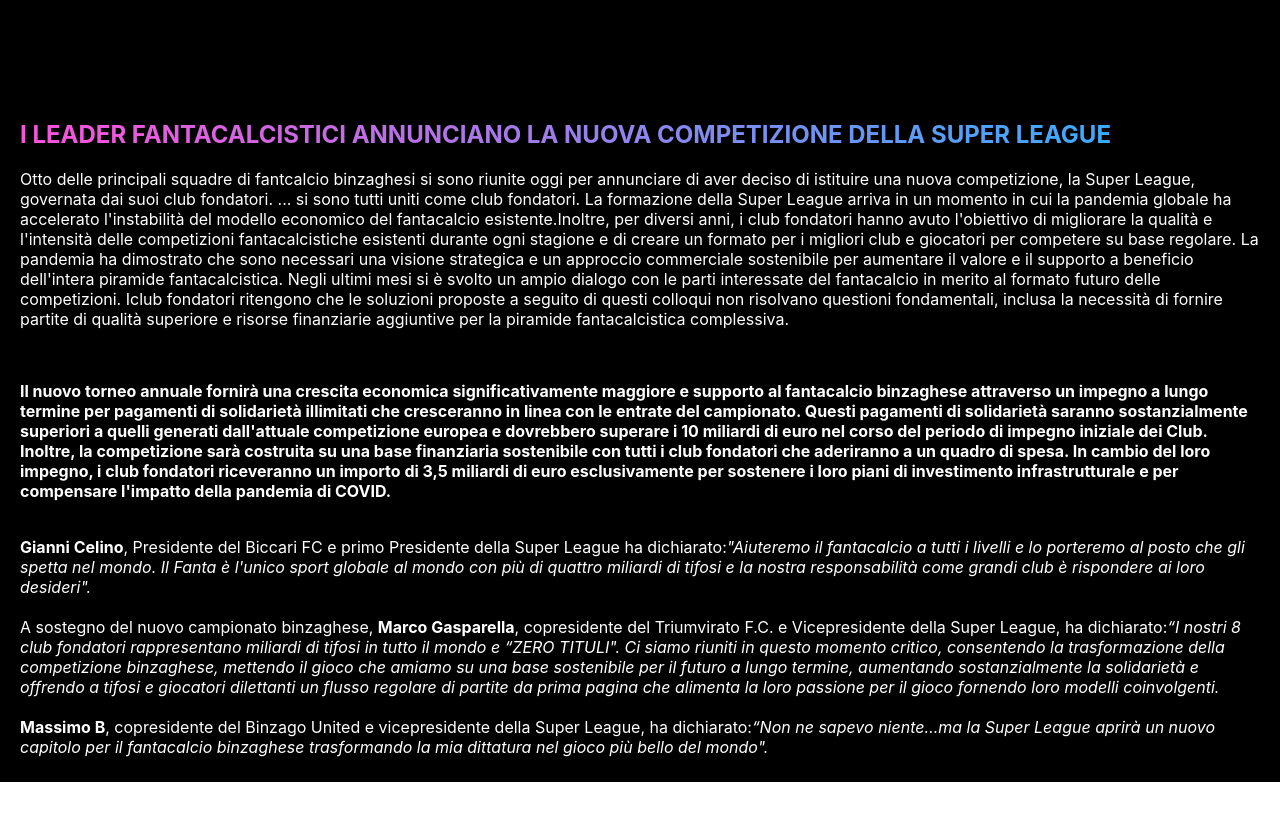
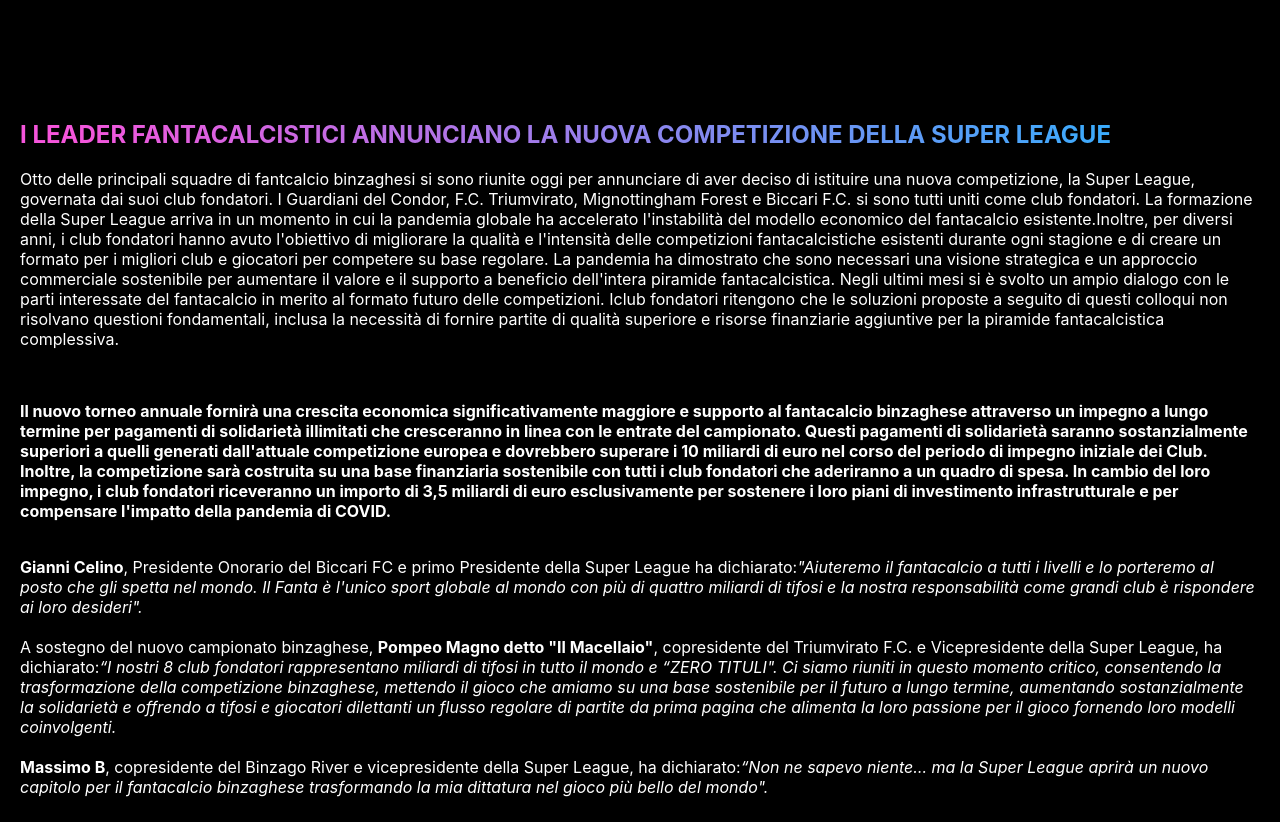
Before and after one commit to MartinFrancesco/thesuperleague, a React (Create React App) app: page /press in a window 1280 px wide. Before the commit the page ends 800 px from the top, so only its background shows below. Built offline with nearby package versions, Linux system fonts and the light colour scheme.

Commit message:
fix: testi

```diff
--- a/src/components/sections/MainSection.js
+++ b/src/components/sections/MainSection.js
@@ -28,11 +28,11 @@ const MainSection = () => {
                         <li>
                         <div className="match"></div>
                             <h2><span>PARTITE</span> E TORNEO</h2>
-                            <p>Le partite si giocheranno seguendo la stagione di calcio attuale della Lega Serie A Frecciarossa.</p>
+                            <p>Le partite si giocheranno seguendo la stagione di calcio attuale della Lega Serie A Tim. Campionato e Coppa di lega come nelle migliori storie.</p>
                         </li>
                         <li>
                         <div className="fairplay"></div>
-                            <h2>SOLIDARIETA E <span>SOSTENIBILITA</span></h2>
+                            <h2>SOLIDARIETÁ E <span>SOSTENIBILITÁ</span></h2>
                             <p>I contributi di solidarietà cresceranno in linea con i ricavi della lega e si prevede che superino i 10 miliardi di euro durante il corso del periodo iniziale di impegno dei club. Questi contributi di solidarietà seguiranno un nuovo modello di regolare rendicontazione pubblica in piena trasparenza.
                                 In sostanza: più budget all'iscrizione delle squadre, più soldi ai vincitori.
                             </p>
--- a/src/components/sections/press/PressRealese.js
+++ b/src/components/sections/press/PressRealese.js
@@ -10,7 +10,7 @@ const PressRealese = () => {
 
                 <p>
                     Otto delle principali squadre di fantcalcio binzaghesi si sono riunite oggi per annunciare di aver deciso di istituire una nuova competizione, la Super League, governata dai suoi club fondatori.
-                    ... si sono tutti uniti come club fondatori.
+                    I Guardiani del Condor, F.C. Triumvirato, Mignottingham Forest e Biccari F.C. si sono tutti uniti come club fondatori.
                     La formazione della Super League arriva in un momento in cui la pandemia globale ha accelerato l'instabilità del modello economico del fantacalcio esistente.Inoltre, per diversi anni, i club fondatori hanno avuto l'obiettivo di migliorare la qualità e l'intensità delle competizioni fantacalcistiche esistenti durante ogni stagione e di creare un formato per i migliori club e giocatori per competere su base regolare.
                     La pandemia ha dimostrato che sono necessari una visione strategica e un approccio commerciale sostenibile per aumentare il valore e il supporto a beneficio dell'intera piramide fantacalcistica. Negli ultimi mesi si è svolto un ampio dialogo con le parti interessate del fantacalcio in merito al formato futuro delle competizioni. Iclub fondatori ritengono che le soluzioni proposte a seguito di questi colloqui non risolvano questioni fondamentali, inclusa la necessità di fornire partite di qualità superiore e risorse finanziarie aggiuntive per la piramide fantacalcistica complessiva.
                 </p>
@@ -19,16 +19,16 @@ const PressRealese = () => {
                 <p><strong>Il nuovo torneo annuale fornirà una crescita economica significativamente maggiore e supporto al fantacalcio binzaghese attraverso un impegno a lungo termine per pagamenti di solidarietà illimitati che cresceranno in linea con le entrate del campionato. Questi pagamenti di solidarietà saranno sostanzialmente superiori a quelli generati dall'attuale competizione europea e dovrebbero superare i 10 miliardi di euro nel corso del periodo di impegno iniziale dei Club. Inoltre, la competizione sarà costruita su una base finanziaria sostenibile con tutti i club fondatori che aderiranno a un quadro di spesa. In cambio del loro impegno, i club fondatori riceveranno un importo di 3,5 miliardi di euro esclusivamente per sostenere i loro piani di investimento infrastrutturale e per compensare l'impatto della pandemia di COVID.</strong></p>
                 <br></br>
 
-                <strong>Gianni Celino</strong>, Presidente del Biccari FC e primo Presidente della Super League ha dichiarato:
+                <strong>Gianni Celino</strong>, Presidente Onorario del Biccari FC e primo Presidente della Super League ha dichiarato:
                 <em>"Aiuteremo il fantacalcio a tutti i livelli e lo porteremo al posto che gli spetta nel mondo. Il Fanta è l'unico sport globale al mondo con più di quattro miliardi di tifosi e la nostra responsabilità come grandi club è rispondere ai loro desideri".</em>
                 <br></br>
                 <br></br>
-                A sostegno del nuovo campionato binzaghese, <strong>Marco Gasparella</strong>, copresidente del Triumvirato F.C. e Vicepresidente della Super League, ha dichiarato:
+                A sostegno del nuovo campionato binzaghese, <strong>Pompeo Magno detto "Il Macellaio"</strong>, copresidente del Triumvirato F.C. e Vicepresidente della Super League, ha dichiarato:
                 <em>“I nostri 8 club fondatori rappresentano miliardi di tifosi in tutto il mondo e “ZERO TITULI". Ci siamo riuniti in questo momento critico, consentendo la trasformazione della competizione binzaghese, mettendo il gioco che amiamo su una base sostenibile per il futuro a lungo termine, aumentando sostanzialmente la solidarietà e offrendo a tifosi e giocatori dilettanti un flusso regolare di partite da prima pagina che alimenta la loro passione per il gioco fornendo loro modelli coinvolgenti.</em>
                 <br></br>
                 <br></br>
-                <strong>Massimo B</strong>, copresidente del Binzago United e vicepresidente della Super League, ha dichiarato:
-                <em>“Non ne sapevo niente…ma la Super League aprirà un nuovo capitolo per il fantacalcio binzaghese trasformando la mia dittatura nel gioco più bello del mondo".</em>
+                <strong>Massimo B</strong>, copresidente del Binzago River e vicepresidente della Super League, ha dichiarato:
+                <em>“Non ne sapevo niente… ma la Super League aprirà un nuovo capitolo per il fantacalcio binzaghese trasformando la mia dittatura nel gioco più bello del mondo".</em>
             </div>
         </>
     )
```
